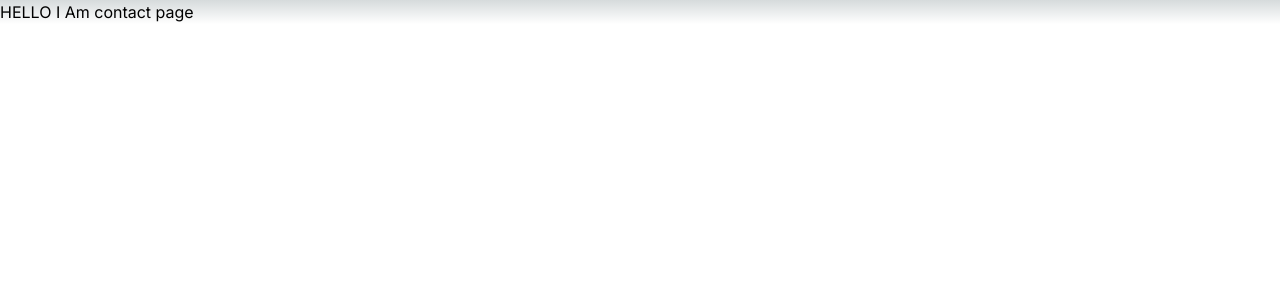
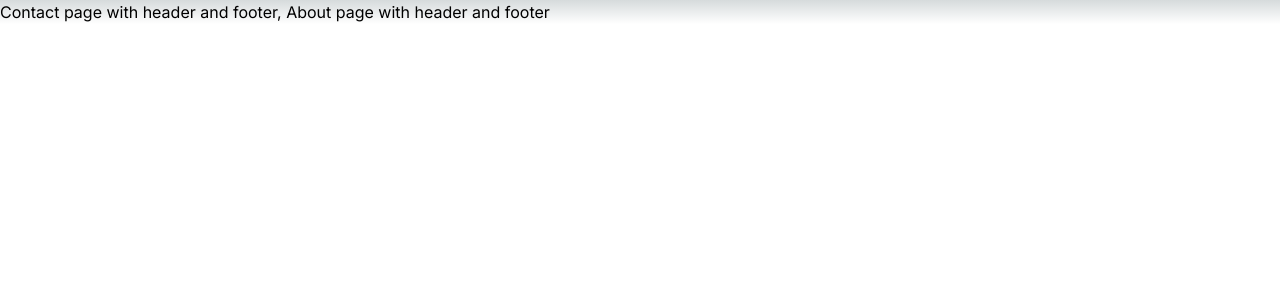
Before and after one commit to justJubair/get-started-with-next.js, a Next.js app: page /contact in a window 1280 px wide. Shown: the top 300 px of the page. Built offline with nearby package versions, Linux system fonts and the light colour scheme.

Commit message:
Add: grouping route component added

```diff
--- /dev/null
+++ b/src/app/(withLayout)/about/page.jsx
@@ -0,0 +1,7 @@
+const AboutPage = () => {
+    return(
+        <div>
+             <p> About page with header and footer</p>
+        </div>
+    )}
+export default AboutPage;
--- /dev/null
+++ b/src/app/(withLayout)/contact/page.jsx
@@ -0,0 +1,7 @@
+const ContactPage = () => {
+    return(
+        <div>
+             <p>Contact page with header and footer, About page with header and footer </p>
+        </div>
+    )}
+export default ContactPage;
```
